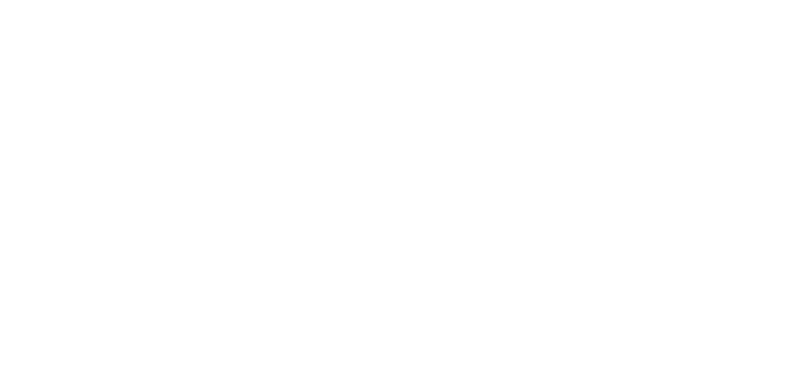
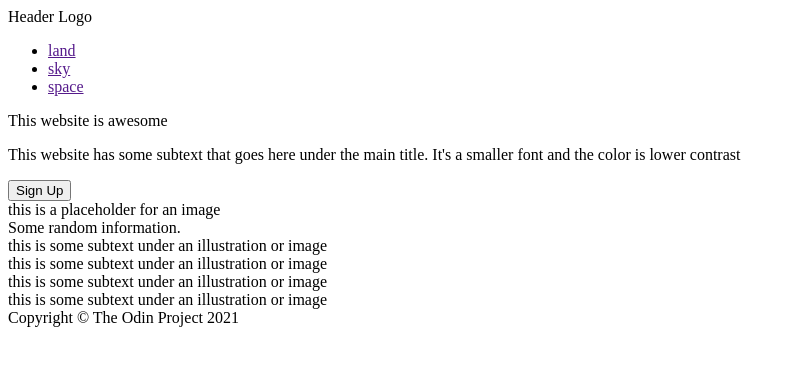
Before and after one commit to chewablee/odin-landing-page, a plain HTML site: page index.html in a window 1280 px wide. Shown: the whole page, without its empty margins (0-796 px from the left). Drawn offline with Linux system fonts and the light colour scheme.

Commit message:
feat: Removed icon, added 1/2 HTML barebones

```diff
--- a/index.html
+++ b/index.html
@@ -8,6 +8,49 @@
     <title>star</title>
 </head>
 <body>
-
+    <div class="header">
+        <div class="logo">
+            Header Logo
+        </div>
+        <ul class="links">
+            <li><a href="">land</a></li>
+            <li><a href="">sky</a></li>
+            <li><a href="">space</a></li>
+        </ul>
+    </div>
+    <div class="container1">
+        <div class="section1">
+            <div class="hero-text">This website is awesome</div>
+            <p>This website has some subtext that goes here under the main title. It's a smaller font and the color is lower contrast</p>
+            <button>Sign Up</button>
+        </div>
+        <div class="section2">
+            this is a placeholder for an image
+        </div>
+    </div>
+    <div class="container2">
+        <div class="center-text">
+            Some random information.
+        </div>
+        <div class="big-box">
+            <div class="blue-box"></div>
+            <div class="text">this is some subtext under an illustration or image</div>
+        </div>
+        <div class="big-box">
+            <div class="blue-box"></div>
+            <div class="text">this is some subtext under an illustration or image</div>
+        </div>
+        <div class="big-box">
+            <div class="blue-box"></div>
+            <div class="text">this is some subtext under an illustration or image</div>
+        </div>
+        <div class="big-box">
+            <div class="blue-box"></div>
+            <div class="text">this is some subtext under an illustration or image</div>
+        </div>
+    </div>
+    <div class="footer">
+        Copyright © The Odin Project 2021
+    </div>
 </body>
 </html>
```
Also changed, not shown: images/icon.png (deleted).
